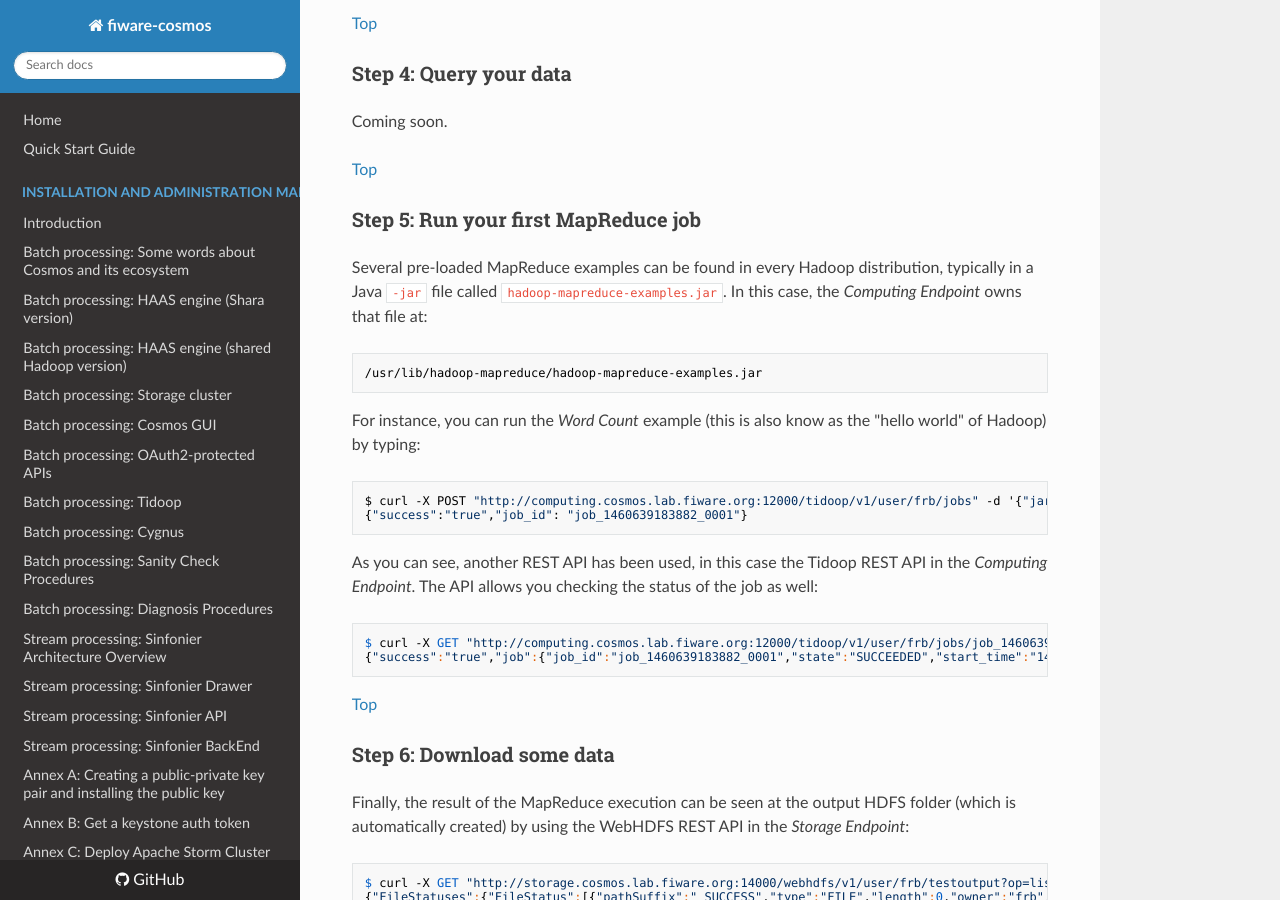
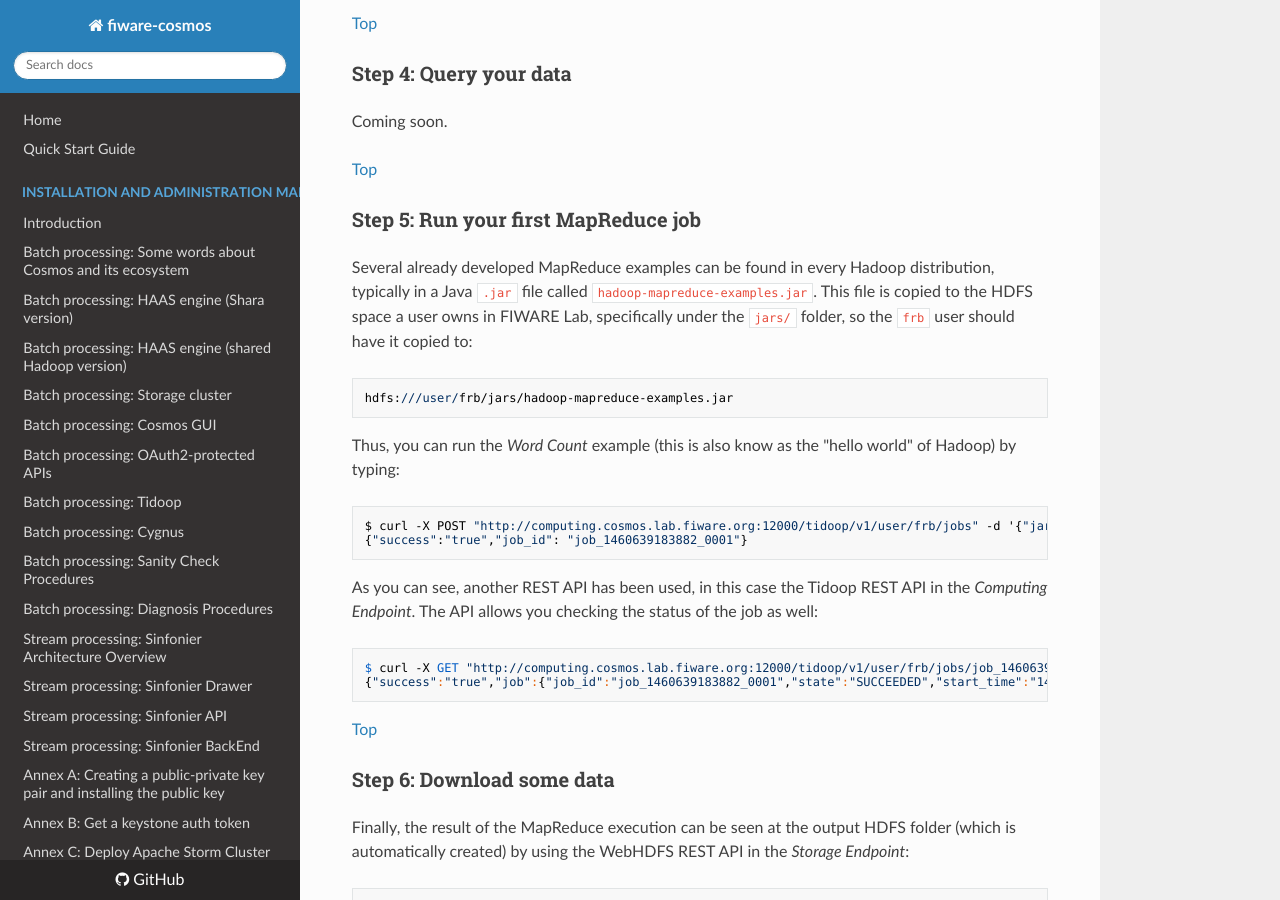
Before and after one commit to telefonicaid/fiware-cosmos, an MkDocs documentation site: the page built from doc/manuals/quick_start_guide_new.md, in a window 1280 px wide and 900 px high, scrolled down 3977 px. Built offline with MkDocs 1.6.1, drawn with Linux system fonts in a browser that asks for light colours; nearby versions of some CDN libraries; comment, search, counter and statistics services are not loaded; old or Windows-style settings are respelled for this version of MkDocs.

Commit message:
[cosmos][doc][quick_start_guide_new.md] Update regarding how to run jars at HDFS

```diff
--- a/doc/manuals/quick_start_guide_new.md
+++ b/doc/manuals/quick_start_guide_new.md
@@ -166,13 +166,13 @@ Coming soon.
 [Top](#top)
 
 ###<a name="section3.5"></a>Step 5: Run your first MapReduce job
-Several pre-loaded MapReduce examples can be found in every Hadoop distribution, typically in a Java `-jar` file called `hadoop-mapreduce-examples.jar`. In this case, the <i>Computing Endpoint</i> owns that file at:
+Several already developed MapReduce examples can be found in every Hadoop distribution, typically in a Java `.jar` file called `hadoop-mapreduce-examples.jar`. This file is copied to the HDFS space a user owns in FIWARE Lab, specifically under the `jars/` folder, so the `frb` user should have it copied to:
 
-    /usr/lib/hadoop-mapreduce/hadoop-mapreduce-examples.jar
+    hdfs:///user/frb/jars/hadoop-mapreduce-examples.jar
 
-For instance, you can run the <i>Word Count</i> example (this is also know as the "hello world" of Hadoop) by typing:
+Thus, you can run the <i>Word Count</i> example (this is also know as the "hello world" of Hadoop) by typing:
 
-    $ curl -X POST "http://computing.cosmos.lab.fiware.org:12000/tidoop/v1/user/frb/jobs" -d '{"jar":"/usr/lib/hadoop-mapreduce/hadoop-mapreduce-examples.jar","class_name":"wordcount","lib_jars":"/usr/lib/hadoop-mapreduce/hadoop-mapreduce-examples.jar","input":"testdir","output":"testoutput"}' -H "Content-Type: application/json" -H "X-Auth-Token: 3azH09G1PdaGmgBNODLOtxy52f5a00"
+    $ curl -X POST "http://computing.cosmos.lab.fiware.org:12000/tidoop/v1/user/frb/jobs" -d '{"jar":"jars/hadoop-mapreduce-examples.jar","class_name":"wordcount","lib_jars":"jars/hadoop-mapreduce-examples.jar","input":"testdir","output":"testoutput"}' -H "Content-Type: application/json" -H "X-Auth-Token: 3azH09G1PdaGmgBNODLOtxy52f5a00"
     {"success":"true","job_id": "job_1460639183882_0001"}
 
 As you can see, another REST API has been used, in this case the Tidoop REST API in the <i>Computing Endpoint</i>. The API allows you checking the status of the job as well:
```
